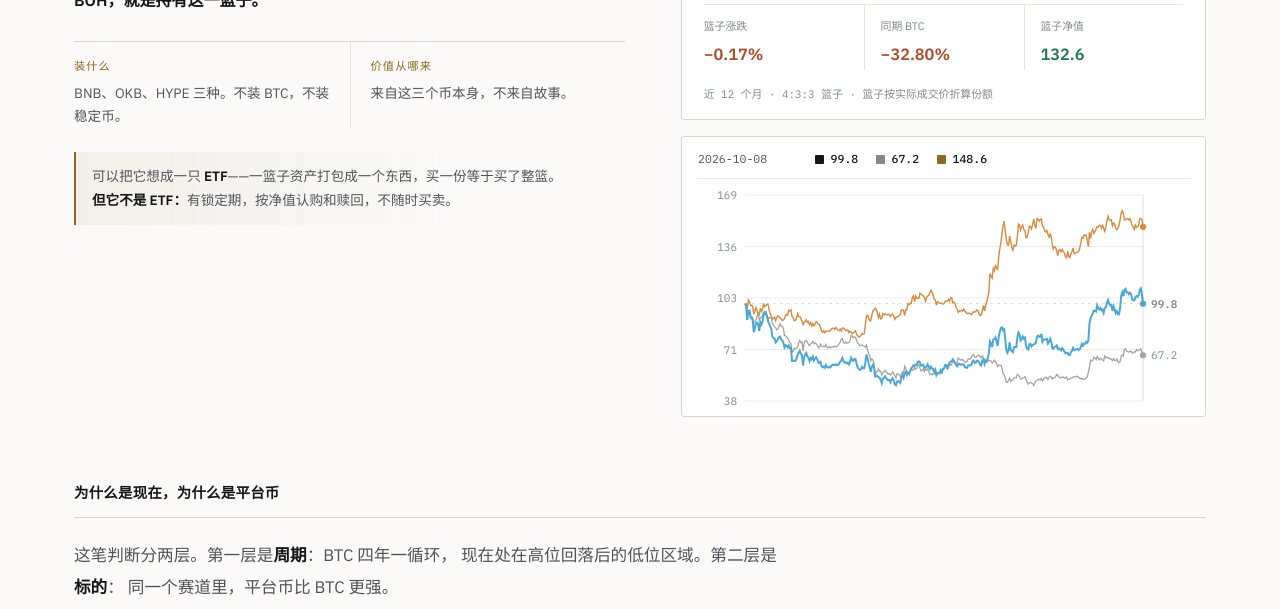
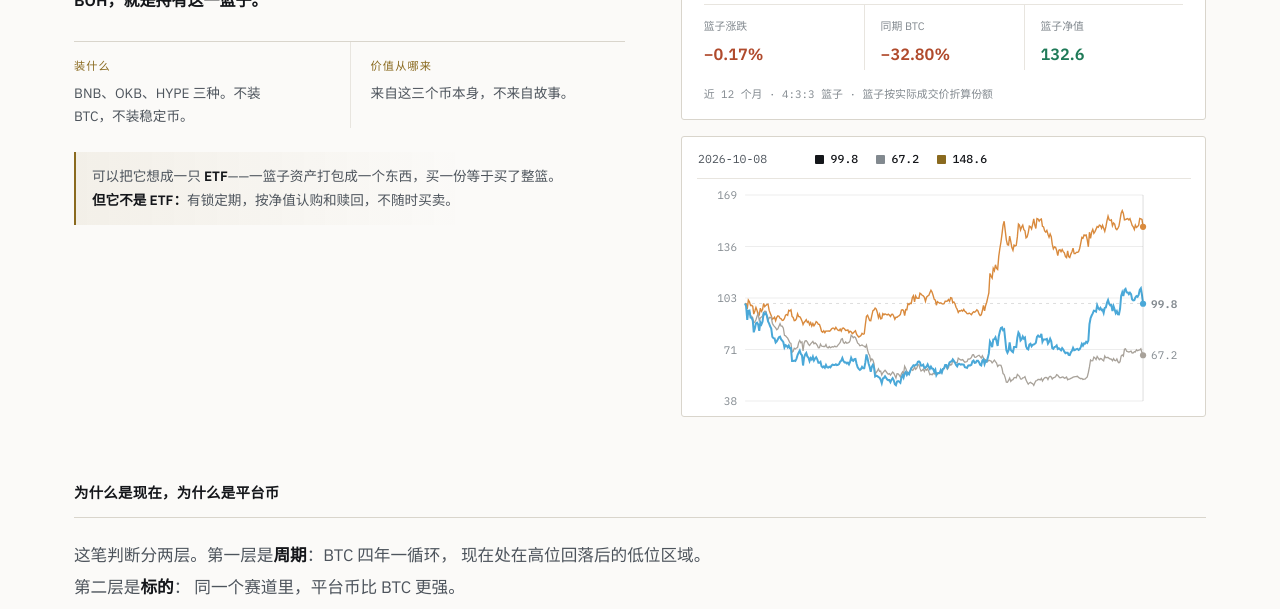
Before and after one commit to yelingwen999-arch/boh, a website built with Vite: page boh-site/dash.html in a window 1280 px wide. Shown: the part 343-952 px from the top of the page. Built offline with nearby package versions, Linux system fonts and the light colour scheme.

Commit message:
中文整段改为只在标点处换行（全局 keep-all）

```diff
--- a/boh-site/src/ref.css
+++ b/boh-site/src/ref.css
@@ -98,13 +98,17 @@ body {
   text-rendering: optimizeLegibility;
   /* 让浏览器优化断行位置，减少行尾孤字；不支持的浏览器自动忽略 */
   text-wrap: pretty;
+  /*
+    中文只在标点处换行，不在字与字之间断开。
+    keep-all 禁止在汉字之间断行，因此"第二层是标的"会整段挪到下一行，
+    不会出现"第二层是／标的"或"标／的"这类断法。词汇（加粗词、标题）
+    自然也就不会被劈开。
+    overflow-wrap 是安全阀：万一某个没有标点的长串放不进一行
+    （历史页有 21–26 字的长句），就地断开，而不是溢出容器。
+  */
+  word-break: keep-all;
+  overflow-wrap: break-word;
 }
-
-/*
-  加粗短语与标题整段挪行，不从词中间劈开（"标的"断成"标/的"很难看）。
-  keep-all 只禁止在词内断，标点处仍可断——站内所有加粗短语均含标点，无溢出风险。
-*/
-strong, b, h1, h2, h3 { word-break: keep-all; }
 
 .wrap { max-width: var(--maxw); margin: 0 auto; padding: 0 var(--pad); }
 
```
